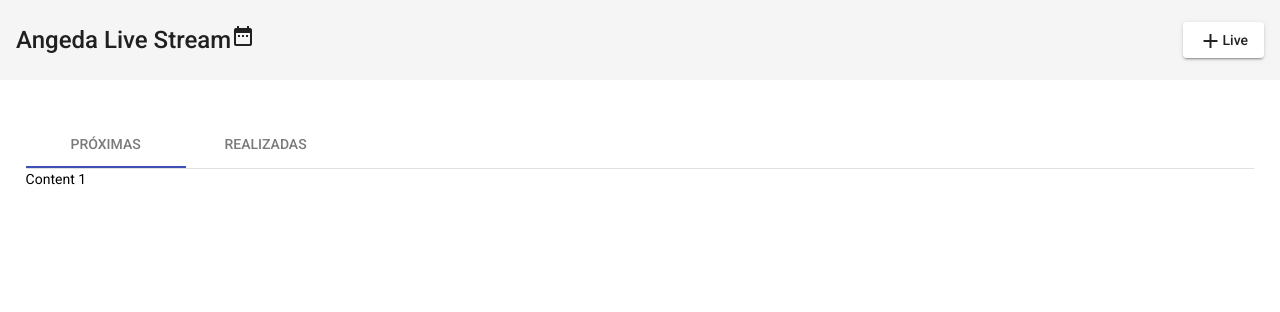
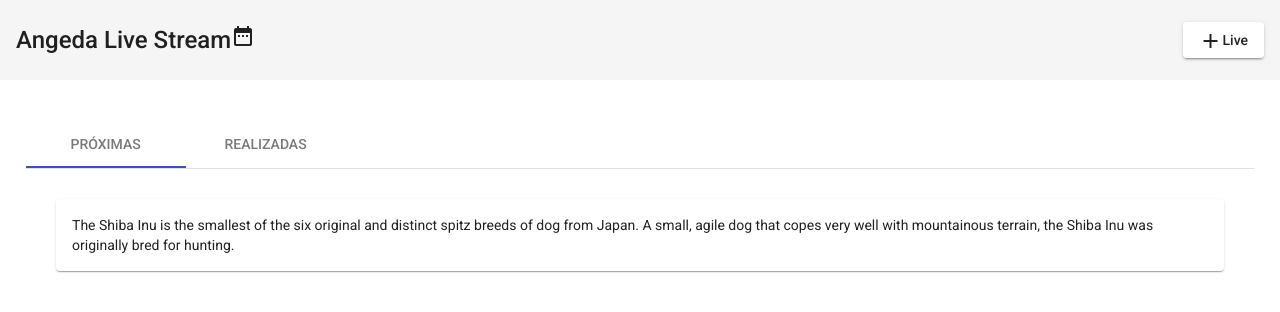
Before and after one commit to caioaugusto1/LiveStreamAngularProject, an Angular app in the folder livestreamproject/: page / in a window 1280 px wide. Shown: the top 312 px of the page. Built offline with nearby package versions, Linux system fonts and the light colour scheme.

Commit message:
added a card component when it shows the live stream it will be showing inside

```diff
--- a/livestreamproject/package.json
+++ b/livestreamproject/package.json
@@ -16,6 +16,7 @@
     "@angular/common": "~11.2.3",
     "@angular/compiler": "~11.2.3",
     "@angular/core": "~11.2.3",
+    "@angular/flex-layout": "^11.0.0-beta.33",
     "@angular/forms": "~11.2.3",
     "@angular/material": "^11.2.2",
     "@angular/platform-browser": "~11.2.3",
--- a/livestreamproject/src/app/app.module.ts
+++ b/livestreamproject/src/app/app.module.ts
@@ -10,6 +10,7 @@
 import { MatToolbarModule } from '@angular/material/toolbar';
 import { MatIconModule } from '@angular/material/icon';
 import { MatButtonModule } from '@angular/material/button';
+import {MatCardModule} from '@angular/material/card';
 
 @NgModule({
   declarations: [
@@ -25,6 +26,7 @@
     MatIconModule,
     MatButtonModule,
     MatTabsModule,
+    MatCardModule
   ],
   providers: [],
   bootstrap: [AppComponent]
--- a/livestreamproject/src/app/views/home/live-list/live-list.component.html
+++ b/livestreamproject/src/app/views/home/live-list/live-list.component.html
@@ -1,4 +1,27 @@
 <mat-tab-group mat-align-tabs="start" style="padding-top: 40px; padding-left: 2%; padding-right: 2%;">
-    <mat-tab label="PRÓXIMAS">Content 1</mat-tab>
+    <mat-tab label="PRÓXIMAS">
+        <div fxLayout="row" fxLayoutAlign="start center" style="padding: 2%;">
+            <div style="margin: 0.5%;">
+
+                <mat-card class="example-card"
+                fxFlex="0 1 calc(33.3% - 11px)"
+                fxFlex.lt-md="0 1 calc(50% - 11px)"
+                fxFlex.lt-sm="100%">
+
+                    <mat-card-header>
+
+                    </mat-card-header>
+
+                    <mat-card-content>
+                      <p>
+                        The Shiba Inu is the smallest of the six original and distinct spitz breeds of dog from Japan.
+                        A small, agile dog that copes very well with mountainous terrain, the Shiba Inu was originally
+                        bred for hunting.
+                      </p>
+                    </mat-card-content>
+                </mat-card>
+            </div>
+        </div>
+    </mat-tab>
     <mat-tab label="REALIZADAS">Content 2</mat-tab>
 </mat-tab-group>
```
Also changed, not shown: 1 other file (tests, documents, lock files or other folders).
